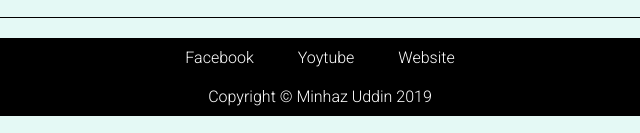
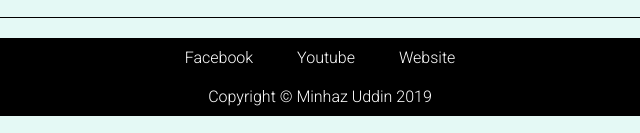
Before and after one commit to minhaz1221/cv-project, a plain HTML site: page index.html in a window 1280 px wide. Shown: the part 853-986 px from the top of the page, 320-960 px from the left. Drawn offline with Linux system fonts and the light colour scheme.

Commit message:
Update index.html

```diff
--- a/index.html
+++ b/index.html
@@ -130,7 +130,7 @@
 				</main>
 			<footer class="bottom-container">
 				<a href="#">Facebook</a>
-				<a href="#">Yoytube</a>
+				<a href="#">Youtube</a>
 				<a href="#">Website</a>
 				<p>Copyright &copy; Minhaz Uddin 2019</p>
 
```
